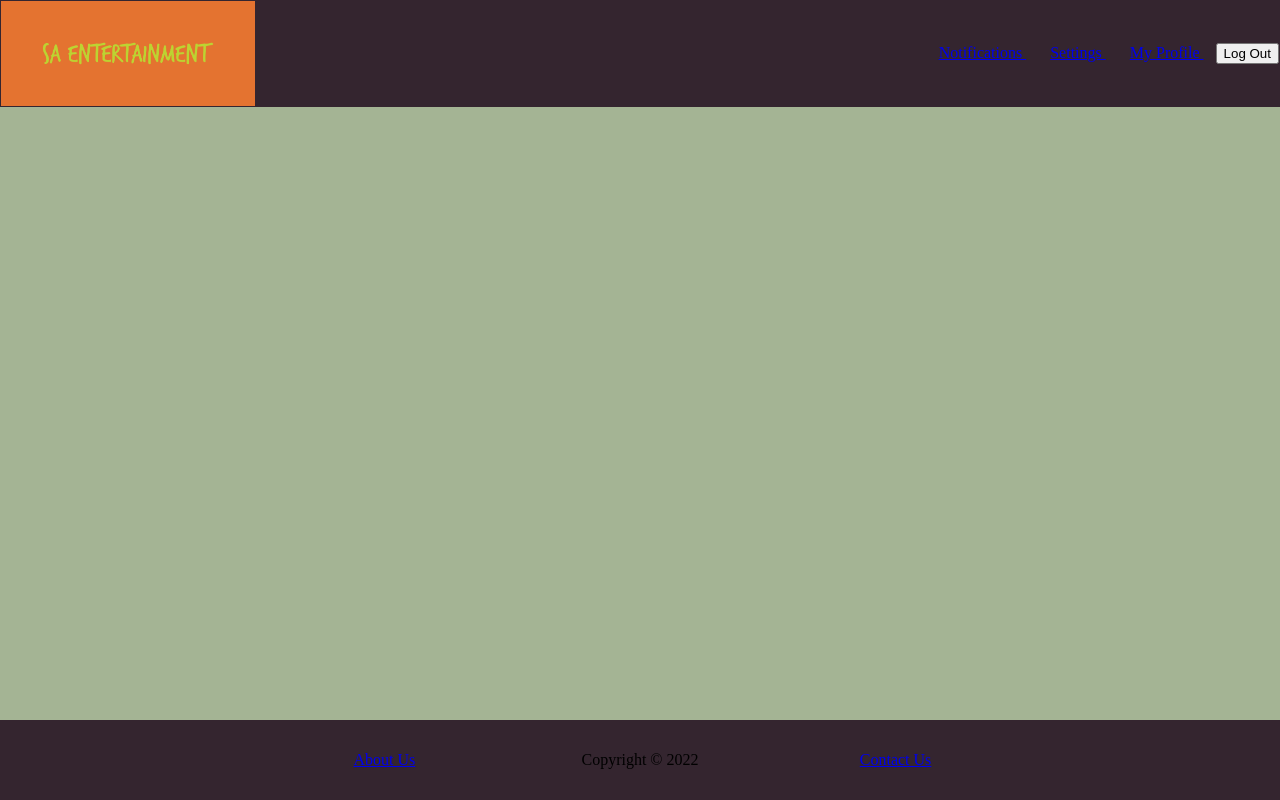
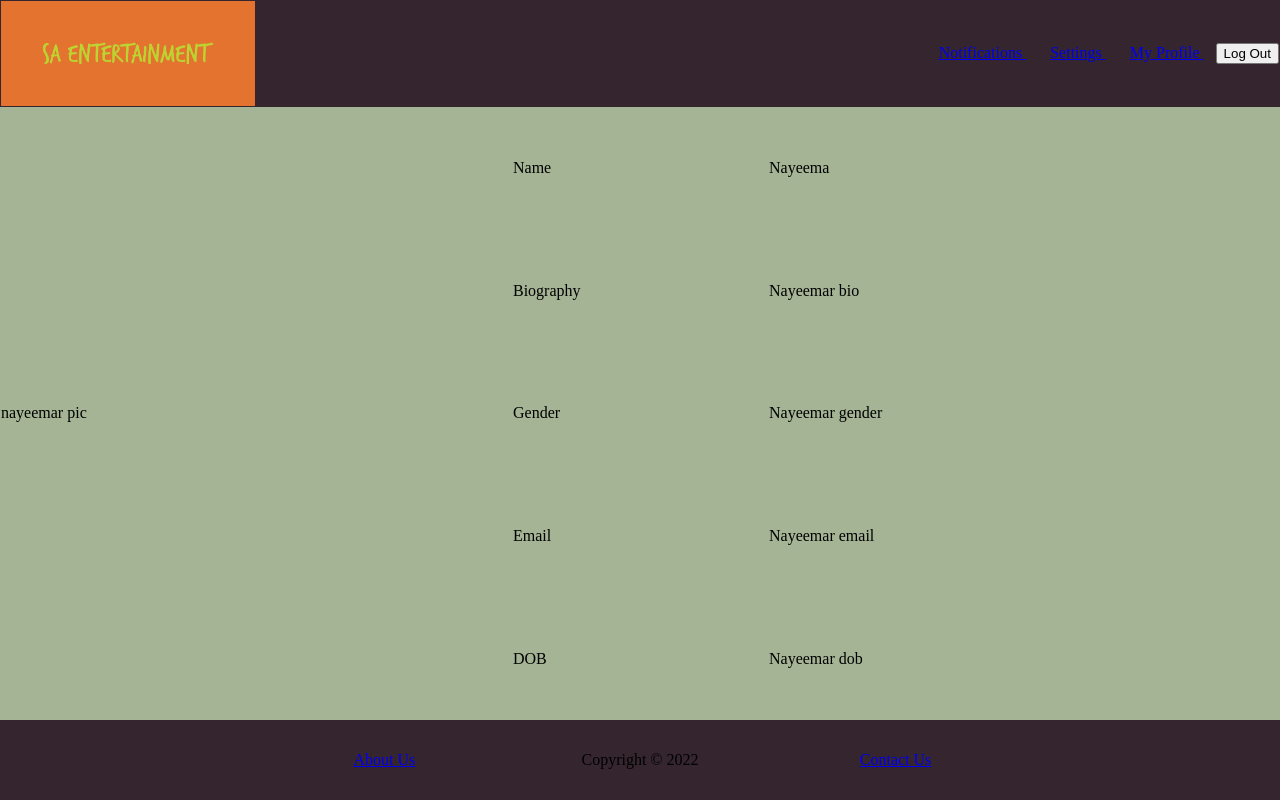
Before and after one commit to nayeemahoque/SA-Entertainment, a PHP site: page /view/content_creator/profile.php in a window 1280 px wide. Run offline with PHP 8.4, Linux system fonts and the light colour scheme; the visitor is signed in with stand-in values (Sample User, id 1).

Commit message:
Session done, content creator profile WIP

```diff
--- /dev/null
+++ b/controller/content_creator/profile_controller.php
@@ -0,0 +1,6 @@
+<?php
+$loggedInUserEmail = $_COOKIE['Email'];
+echo $loggedInUserEmail;
+?>
+
+<!-- kire mama -->
--- a/old/generalSubscriber/logout.php
+++ b/old/generalSubscriber/logout.php
@@ -1,9 +1,9 @@
 <?php
     if(isset($_POST['logoutSubmit']))
     {
+        session_start();
         session_destroy();
 
         setcookie('status', '', time()-10, '/');
         header('location: ../index.html');
     }
-?>
--- a/view/content_creator/profile.php
+++ b/view/content_creator/profile.php
@@ -1,4 +1,13 @@
 <?php
+session_start();
+
+if (!isset($_SESSION['userEmail']) && !isset($_SESSION['userType'])) {
+    header('location: ../../index.php?err=invalid_request');
+}
+
+if ($_SESSION['userType'] != 'content_creator') {
+    header('location: ../../index.php?err=invalid_request');
+}
 
 ?>
 
@@ -35,7 +44,37 @@
             </td>
         </tr>
         <tr>
-
+            <td rowspan="5" class="w-20">
+                nayeemar pic
+            </td>
+            <td class="w-20"></td>
+            <td class="w-20">Name</td>
+            <td class="w-20">Nayeema</td>
+            <td class="w-20"></td>
+        </tr>
+        <tr>
+            <td class="w-20"></td>
+            <td class="w-20">Biography</td>
+            <td class="w-20">Nayeemar bio</td>
+            <td class="w-20"></td>
+        </tr>
+        <tr>
+            <td class="w-20"></td>
+            <td class="w-20">Gender</td>
+            <td class="w-20">Nayeemar gender</td>
+            <td class="w-20"></td>
+        </tr>
+        <tr>
+            <td class="w-20"></td>
+            <td class="w-20">Email</td>
+            <td class="w-20">Nayeemar email</td>
+            <td class="w-20"></td>
+        </tr>
+        <tr>
+            <td class="w-20"></td>
+            <td class="w-20">DOB</td>
+            <td class="w-20">Nayeemar dob</td>
+            <td class="w-20"></td>
         </tr>
     </table>
 </body>
```
Also changed, not shown: controller/login_controller.php (+15 -18 lines), controller/logout_controller.php (added, +8 -0 lines), index.php (+8 -0 lines), view/content_creator/home.php (+12 -1 lines), view/content_creator/upload_book.php (+10 -0 lines), view/content_creator/upload_game.php (+10 -0 lines), model/content_creator/profile_model.php (added).
